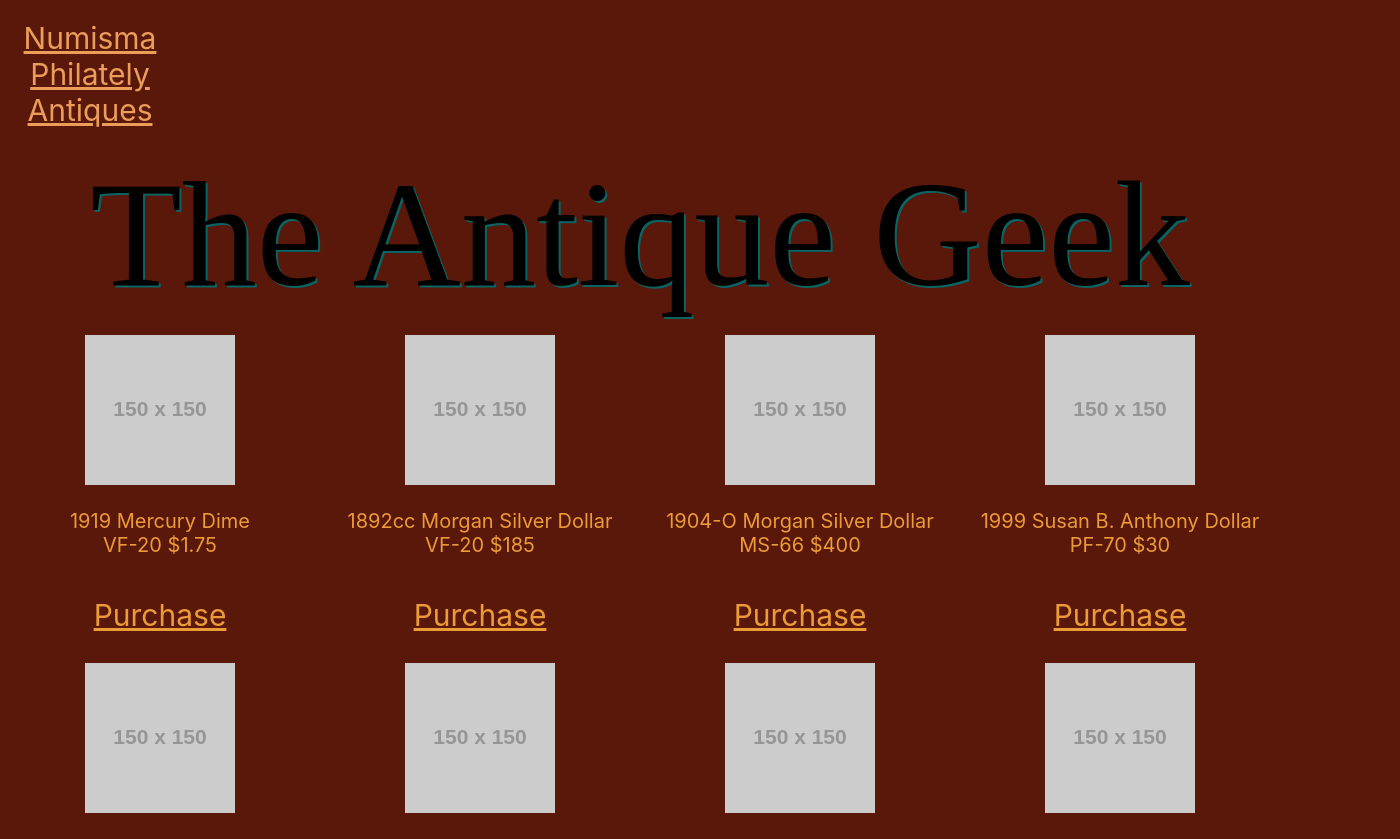
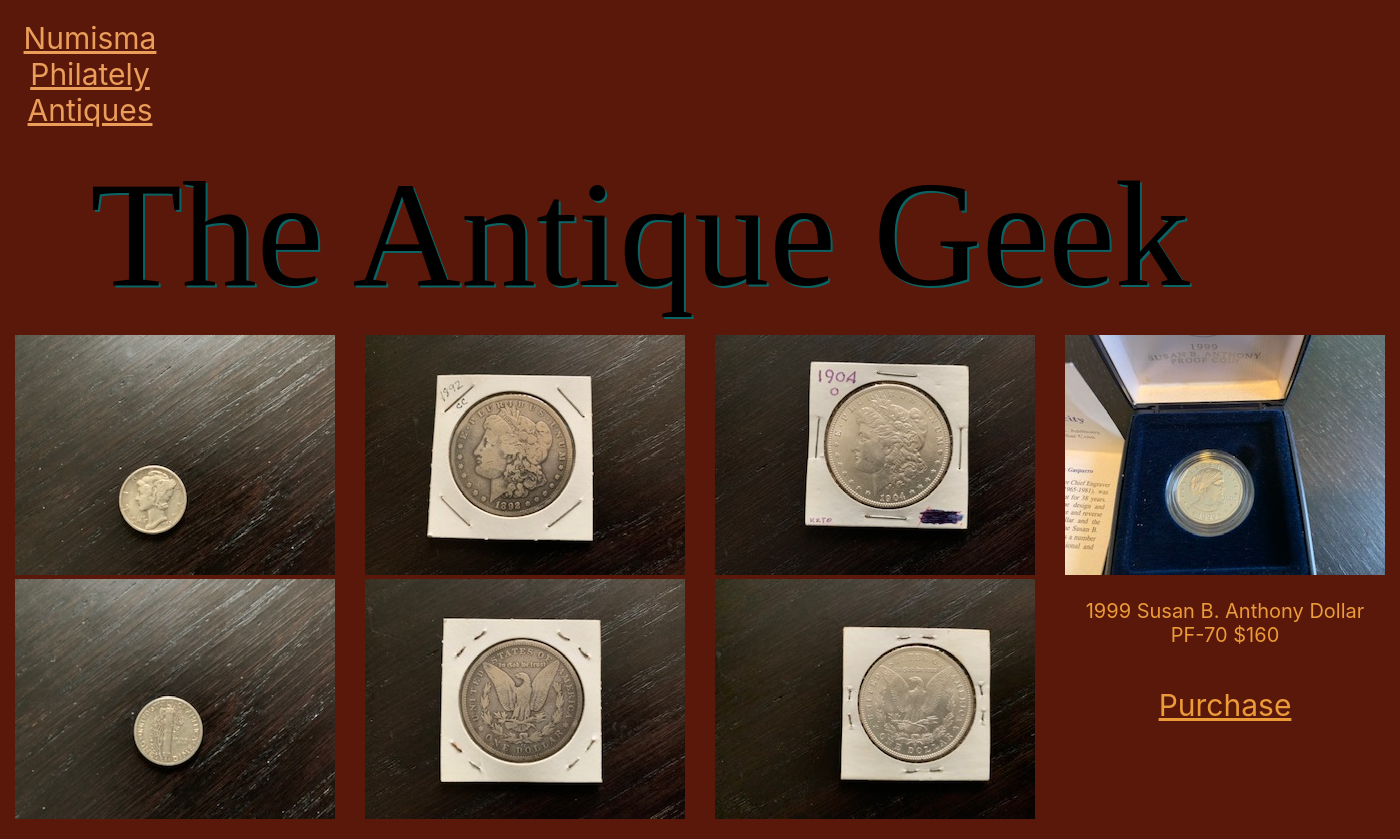
Before and after one commit to NekoCarreraDesigns/geeks-antiques, a React (Create React App) app in the folder geeks-antiques/: page /coins-view in a window 1280 px wide. Shown: the top 839 px of the page, 1400 px wide, since content can reach past the window. Built offline with nearby package versions, Linux system fonts and the light colour scheme; a web font is replaced by a local one.

Commit message:
Added picture to coin view page

```diff
--- a/geeks-antiques/src/components/Coins-View/index.js
+++ b/geeks-antiques/src/components/Coins-View/index.js
@@ -6,9 +6,10 @@ function CoinsView() {
     <div>
       <div className='coin-row'>
         <div className='coin-column'>
-          <img alt='coin' src='http://placehold.jp/150x150.png' />
+          <img alt='coin' src='./assets/Mercury_1942_Obverse.jpg' />
+          <img alt='coin' src='./assets/Mercury_1942_Reverse.jpg' />
           <p className='description'>
-            1919 Mercury Dime <br /> VF-20 $1.75
+            1942 Mercury Dime <br /> VF-20 $1.75
           </p>
           <br />
           <a className='purchase-link' href='/purchase-message'>
@@ -16,7 +17,8 @@ function CoinsView() {
           </a>
         </div>
         <div className='coin-column'>
-          <img alt='coin' src='http://placehold.jp/150x150.png' />
+          <img alt='coin' src='./assets/Morgan_1892_Obverse.jpg' />
+          <img alt='coin' src='./assets/Morgan_1892_Reverse.jpg' />
           <p className='description'>
             1892cc Morgan Silver Dollar
             <br /> VF-20 $185
@@ -27,7 +29,8 @@ function CoinsView() {
           </a>
         </div>
         <div className='coin-column'>
-          <img alt='coin' src='http://placehold.jp/150x150.png' />
+          <img alt='coin' src='./assets/Morgan_1904_Obverse.jpg' />
+          <img alt='coin' src='./assets/Morgan_1904_Reverse.jpg' />
           <p className='description'>
             1904-O Morgan Silver Dollar
             <br /> MS-66 $400
@@ -38,10 +41,10 @@ function CoinsView() {
           </a>
         </div>
         <div className='coin-column'>
-          <img alt='coin' src='http://placehold.jp/150x150.png' />
+          <img alt='coin' src='./assets/Susan_B_Anthony.jpg' />
           <p className='description'>
             1999 Susan B. Anthony Dollar
-            <br /> PF-70 $30
+            <br /> PF-70 $160
           </p>
           <br />
           <a className='purchase-link' href='/purchase-message'>
@@ -51,9 +54,10 @@ function CoinsView() {
       </div>
       <div className='coin-row-1'>
         <div className='coin-column'>
-          <img alt='coin' src='http://placehold.jp/150x150.png' />
+          <img alt='coin' src='./assets/Buffalo_1936_Obverse.jpg' />
+          <img alt='coin' src='./assets/Buffalo_1936_Reverse.jpg' />
           <p className='description'>
-            1919 Mercury Dime <br /> VF-20 $1.75
+            1936 Buffalo Nickel <br /> F-12 $2.00
           </p>
           <br />
           <a className='purchase-link' href='/purchase-message'>
```
